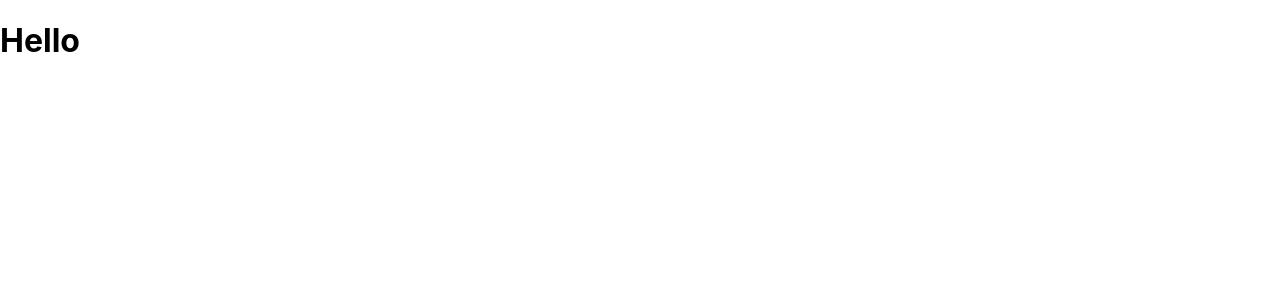
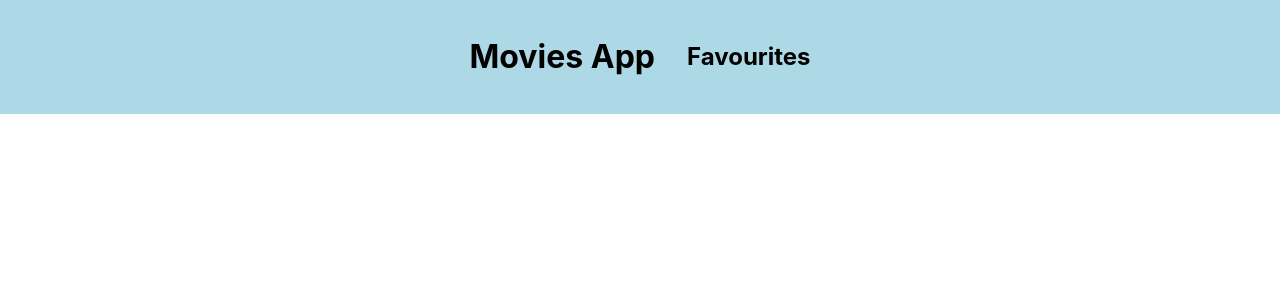
Before and after one commit to vishalparjapat10/moviesApp, a React (Create React App) app: page / in a window 1280 px wide. Shown: the top 300 px of the page. Built offline with nearby package versions, Linux system fonts and the light colour scheme; the HTML template or start-up script is replaced by a standard one.

Commit message:
Navbar done

```diff
--- a/src/App.js
+++ b/src/App.js
@@ -1,9 +1,10 @@
 import logo from './logo.svg';
 import './App.css';
+import Navbar from './Components/Navbar';
 
 function App() {
   return (
-    <h1>Hello</h1>
+    <Navbar/>
   );
 }
 
--- a/src/Components/Navbar.js
+++ b/src/Components/Navbar.js
@@ -0,0 +1,12 @@
+import React, { Component } from 'react'
+
+export default class Navbar extends Component {
+  render() {
+    return (
+      <div style={{display:'flex',background:'lightblue',padding:'1rem',justifyContent:'center',alignItems:'center'}}>
+        <h1>Movies App</h1>
+        <h2 style={{marginLeft:'2rem'}}>Favourites</h2>
+      </div>
+    )
+  }
+}
```
